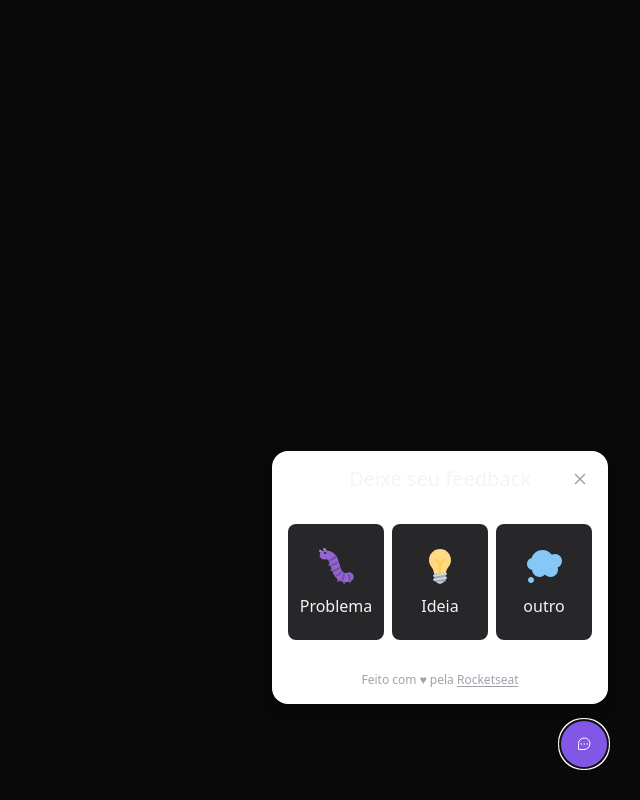
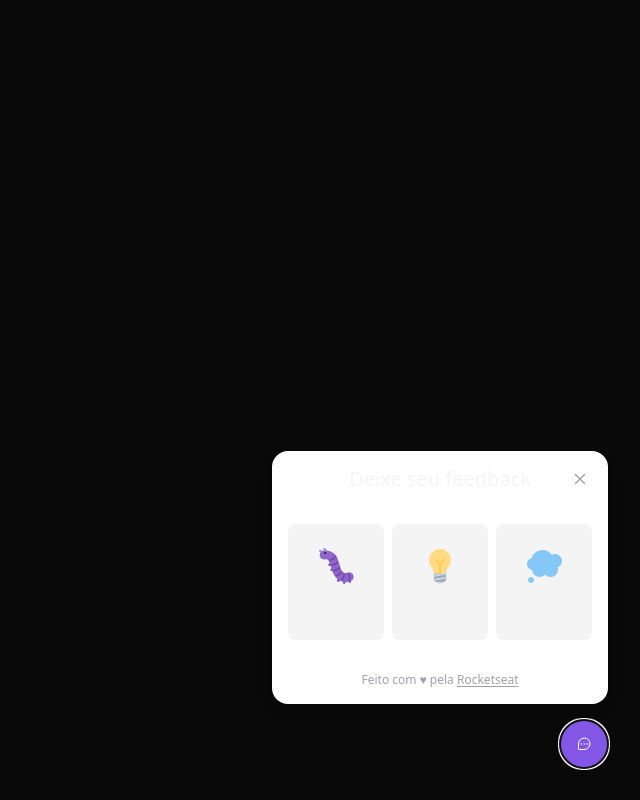
Before and after one commit to jeanmalves/feedget, a React (Vite) app: page / in a window 1280 px wide. Both pictures are taken after a click on the button "Feedback". Shown: the whole page, without its empty margins (640-1280 px from the left). Built offline with nearby package versions, Linux system fonts and the light colour scheme; no server answers.

Commit message:
Set color mode to feedback types

```diff
--- a/src/components/WidgetForm/Steps/FeedbackTypeStep.tsx
+++ b/src/components/WidgetForm/Steps/FeedbackTypeStep.tsx
@@ -17,7 +17,7 @@
           return (
             <button
               key={key}
-              className="bg-zinc-800 rounded-lg py-5 w-24 flex-1 flex flex-col items-center gap-2 border-2 border-transparent hover:border-brand-500 focus:border-brand-500 focus:outline-none"
+              className="bg-zinc-100 dark:bg-zinc-800 rounded-lg py-5 w-24 flex-1 flex flex-col items-center gap-2 border-2 border-transparent hover:border-brand-500 focus:border-brand-500 focus:outline-none"
               type="button"
               onClick={() => onFeedbackTypeChanged(key as FeedbackType)}
             >
```
